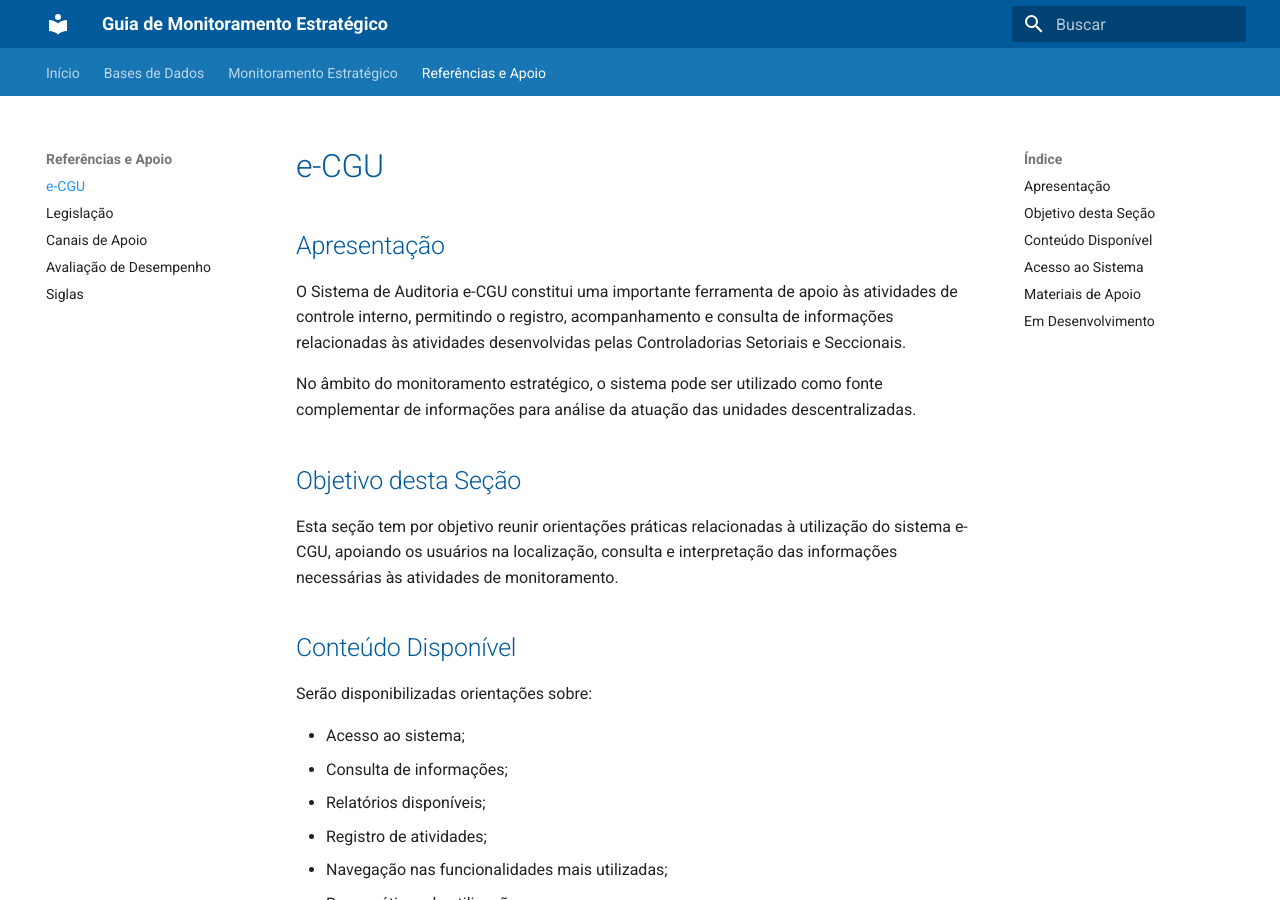
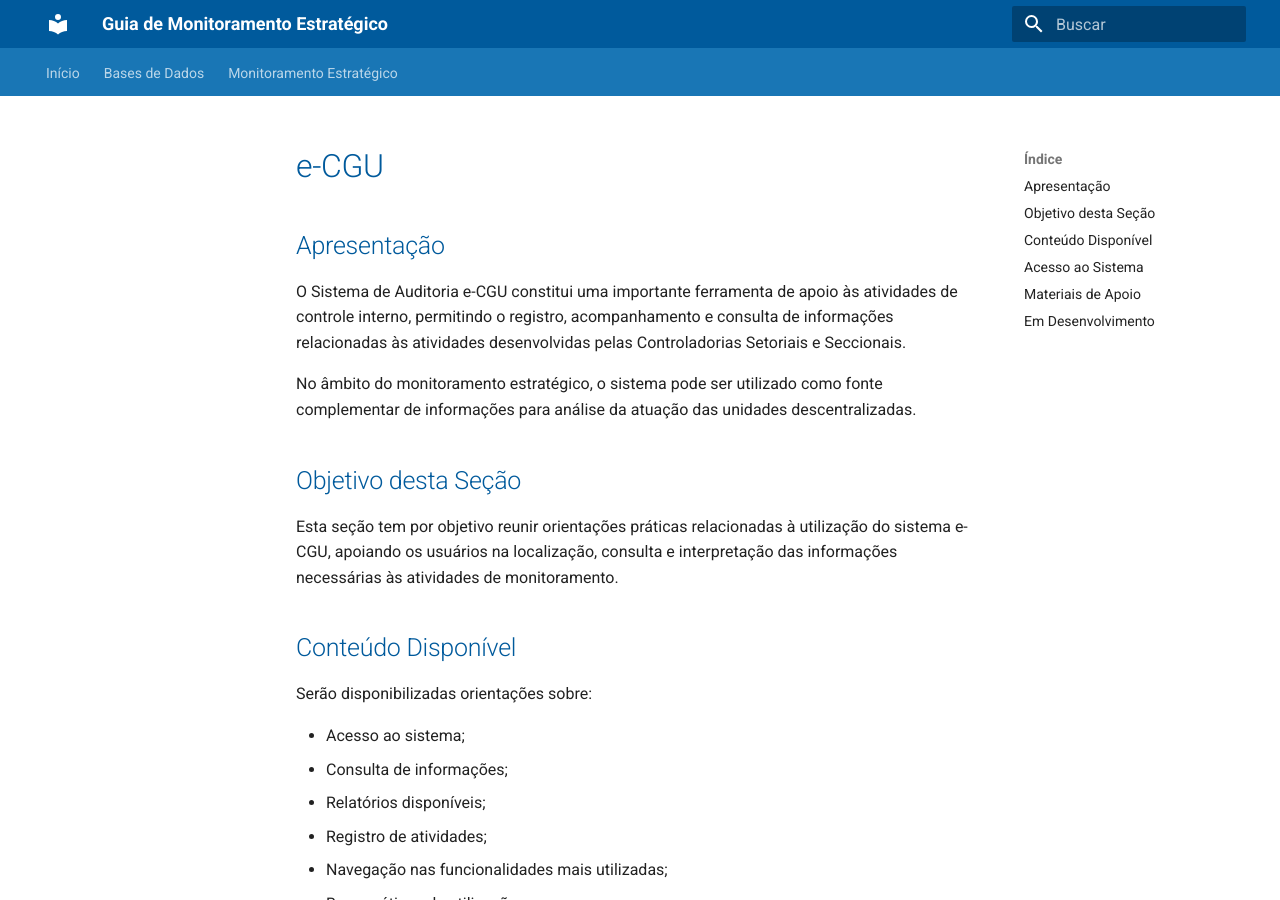
Before and after one commit to CGEMG-AHCS/guia-monitoramento-estrategico, an MkDocs documentation site: the page built from docs/referencias/e-cgu.md, in a window 1280 px wide and 900 px high. Built offline with MkDocs 1.6.1 and Material for MkDocs 9.7.7, drawn with Linux system fonts in a browser that asks for light colours.

Commit message:
Update mkdocs.yml

```diff
--- a/mkdocs.yml
+++ b/mkdocs.yml
@@ -42,10 +42,3 @@
       - Manifestações: monitoramento/manifestacoes.md
       - E-CGU: monitoramento/sistema-e-cgu.md
       - Utilização Integrada das Bases de Dados: monitoramento/analises-integradas.md
-
-  - Referências e Apoio:
-      - e-CGU: referencias/e-cgu.md
-      - Legislação: referencias/normativos.md
-      - Canais de Apoio: referencias/apoio.md
-      - Avaliação de Desempenho: referencias/avaliacao-desempenho.md
-      - Siglas: referencias/siglas.md
```
